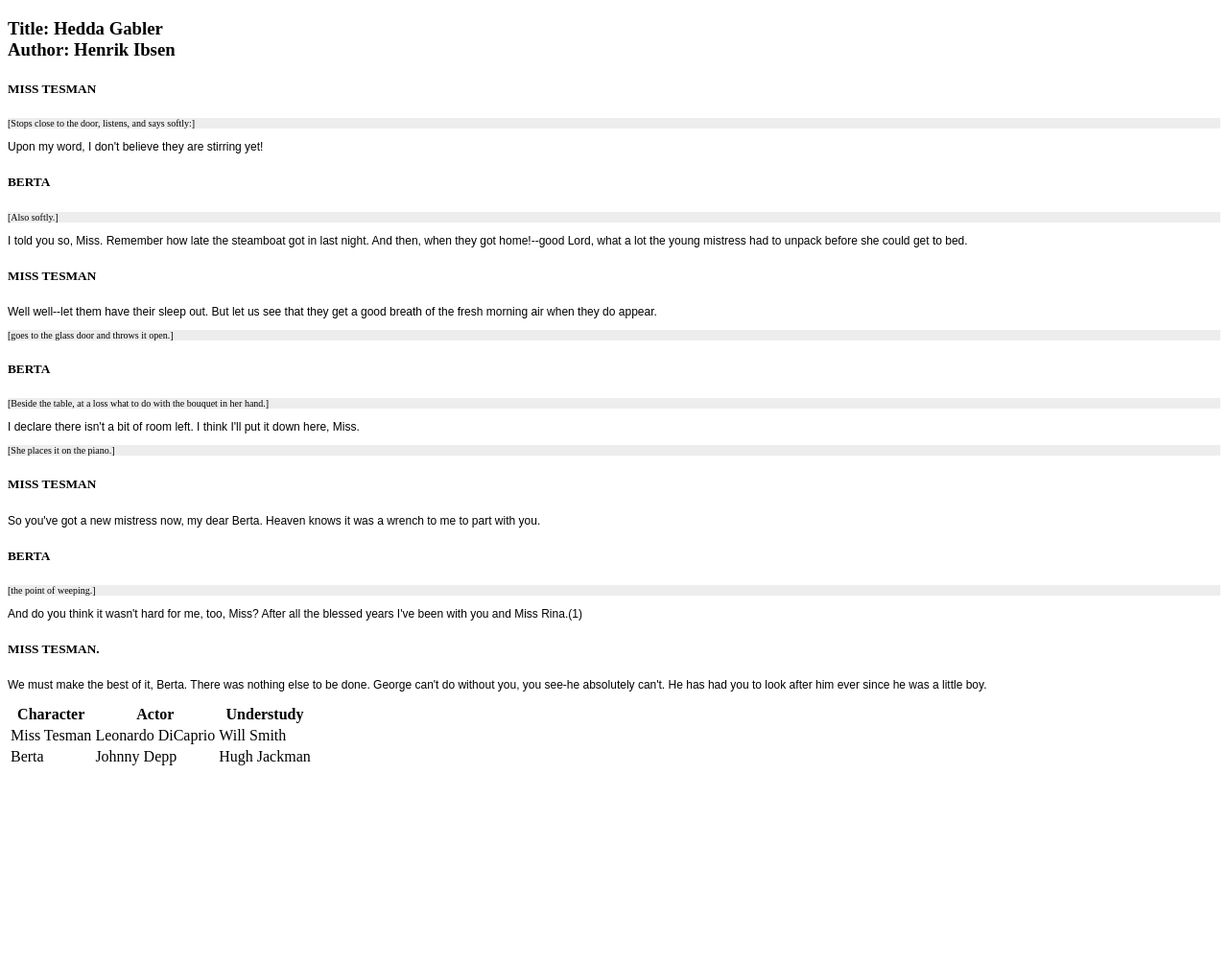
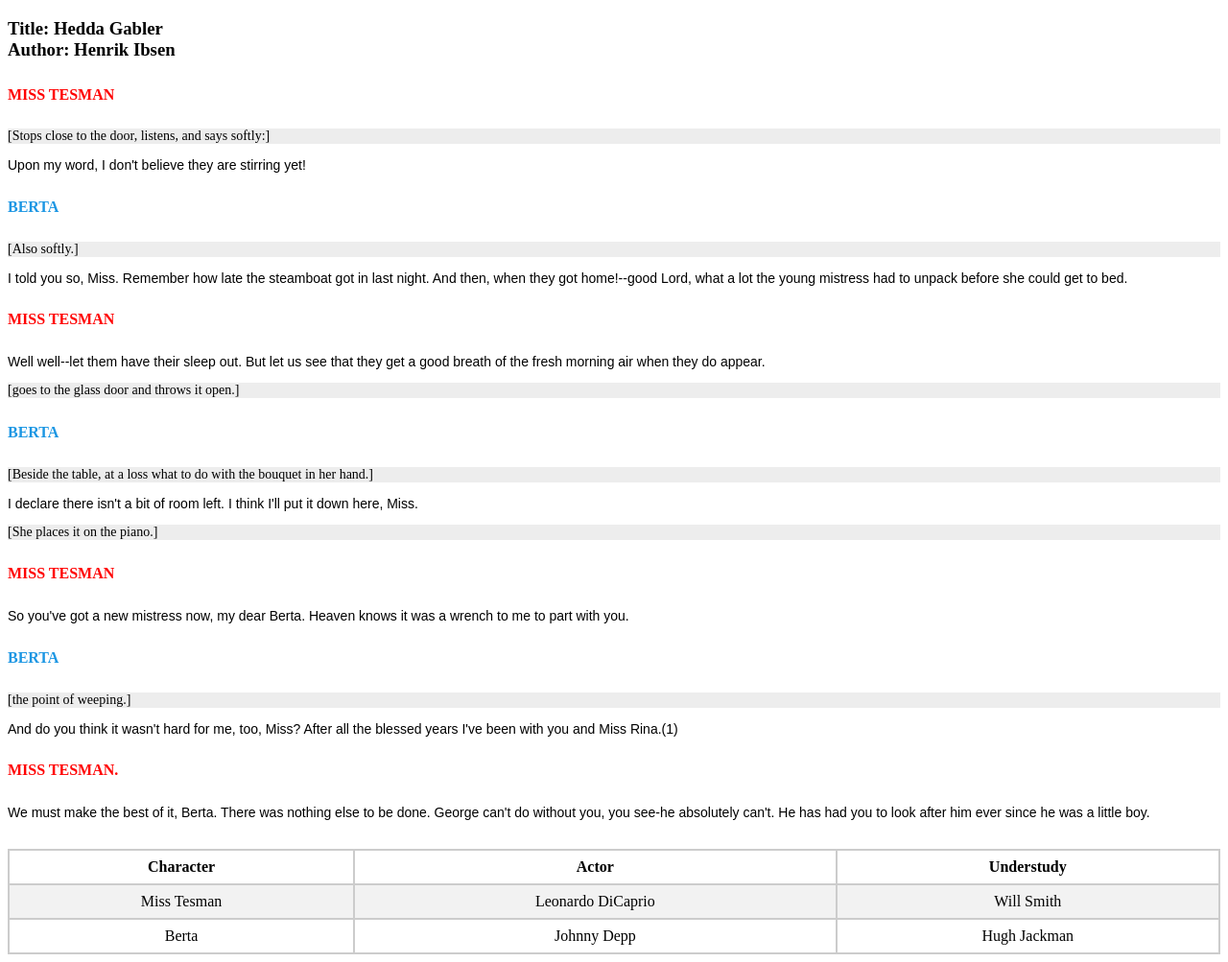
Before and after one commit to 44-563-WebApps-F23/44563-webapps-f23-assignment4-saikrishna1419, a plain HTML site: page playpart.html in a window 1280 px wide. Shown: the part 61-1064 px from the top of the page at 96% size. Before the commit the page ends 870 px from the top, so only its background shows below. Drawn offline with Linux system fonts and the light colour scheme.

Commit message:
applied styles for table

```diff
--- a/ibsen.css
+++ b/ibsen.css
@@ -1,25 +1,48 @@
 .speech{
     font-family: Arial, Helvetica, sans-serif;
-    font-size: 12px;
+    font-size: 14px;
     color: black;
 }
 
 .direction{
     font-family: 'Times New Roman', Times, serif;
-    font-size: 10px;
+    font-size: 14px;
     color: black;
     background-color: #ededed;
     transition: background-color 0.3s, color 0.3s;
 }
 .direction:hover{
-    background-color: #f0d399;
+    background-color: #bfbbbb;
     color: white;
 }
 
-.name1{
+.name_miss{
+    font-size: medium;
     color: #ff0000;
 }
 
-.name2{
-    color: #006600;
+.name_berta{
+    font-size: medium;
+    color: #1b96e3;
 }
+
+.character-table{
+    width: 100%;
+    border-collapse: collapse;
+    margin-top: 30px;
+}
+
+.character-table th,
+.character-table td {
+    border: 2px solid #ccc;
+    padding: 8px;
+    text-align: center;
+}
+
+/*.character-table th{
+    background-color: #f5f5f5;
+}*/
+
+.character-table tbody tr:nth-child(even){
+    background-color: #f2f2f2;
+}
```
